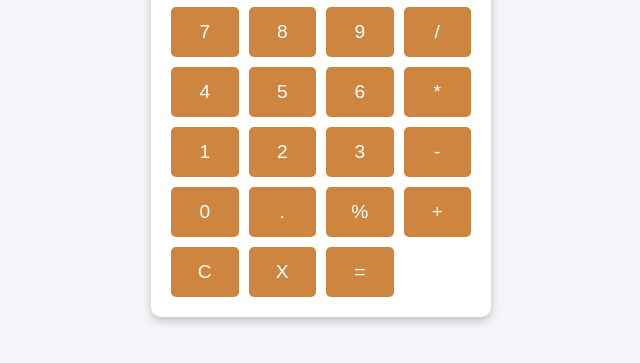
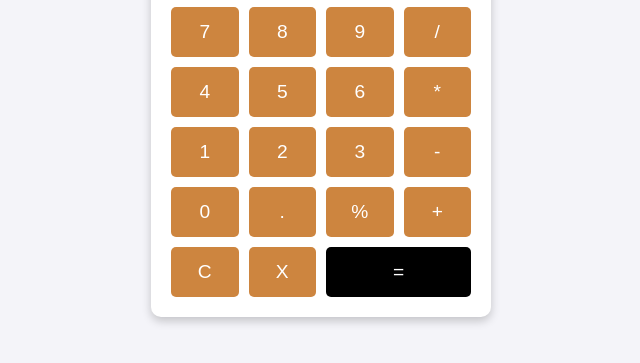
Before and after one commit to venkat08062002/Calculator, a plain HTML site: page index.html in a window 1280 px wide. Shown: the part 329-692 px from the top of the page, without its empty margins (319-959 px from the left). Drawn offline with Linux system fonts and the light colour scheme.

Commit message:
Update cal.css

```diff
--- a/cal.css
+++ b/cal.css
@@ -52,7 +52,7 @@ button:hover {
 button:active {
     background: #003d80;
 }
-#res{
+.res{
     background-color: black;
     width:215%;
 }
```
